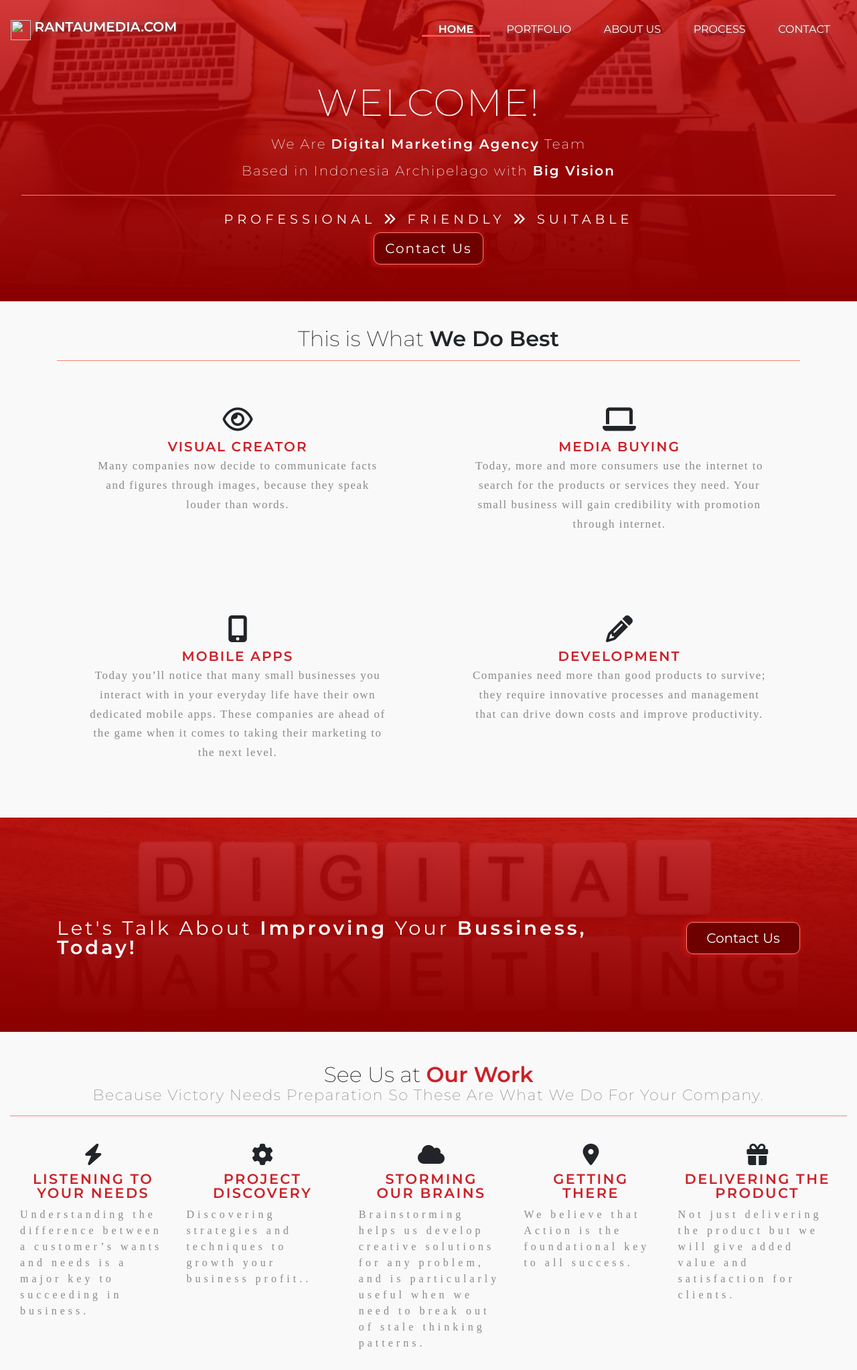
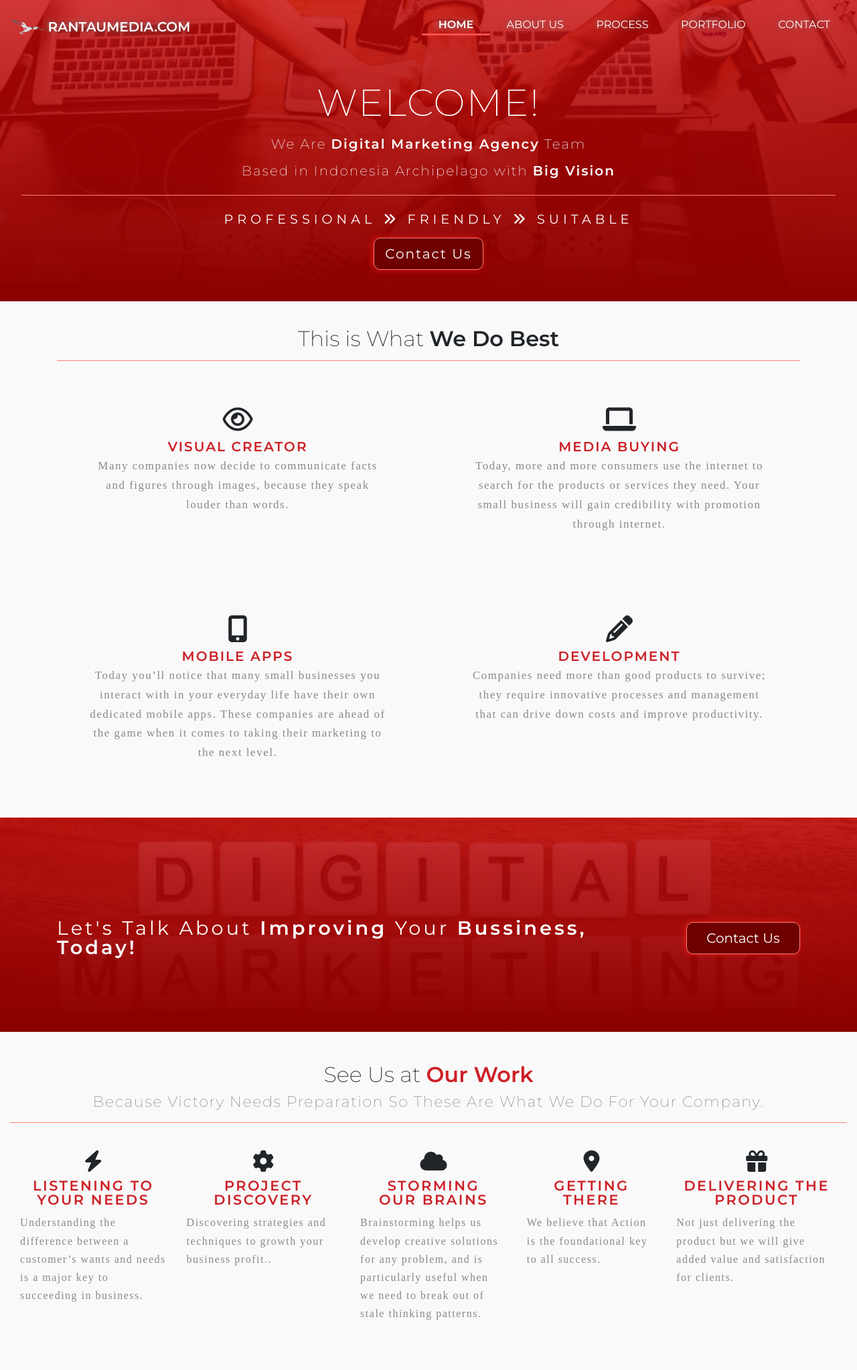
Before and after one commit to yoga-nugroho129/04-rantaumedia.com-ver-2, a plain HTML site: page index.html in a window 1280 px wide. Shown: the top 2046 px of the page at 67% size. Drawn offline with nearby package versions, Linux system fonts and the light colour scheme; a web font is replaced by a local one.

Commit message:
add logo & email setting using formspree

```diff
--- a/css/style.css
+++ b/css/style.css
@@ -9,6 +9,8 @@ body {
     transition: all 0.5s ease;
 }
 
+.logo {}
+
 .rantau-text {
     color: #CD2027;
 }
@@ -19,6 +21,7 @@ body {
 
 .navbar-nav li a {
     padding: 0 !important;
+    padding-bottom: 5px !important;
     text-transform: uppercase;
     margin-right: 15px !important;
     margin-left: 15px !important;
@@ -62,8 +65,8 @@ body {
 }
 
 .scrolled-nav {
-    padding-top: 8px !important;
-    padding-bottom: 8px !important;
+    padding-top: 10px !important;
+    padding-bottom: 10px !important;
     -webkit-box-shadow: -4px 4px 5px rgba(0, 0, 0, 0.78);
     box-shadow: -4px 4px 5px rgba(0, 0, 0, 0.78);
     background-color: salmon;
@@ -385,6 +388,7 @@ body {
     letter-spacing: 1.5px;
     line-height: 1.3;
     color: #898989;
+    padding-top: 10px;
 }
 
 .process-icon {
@@ -425,8 +429,8 @@ body {
 .process-item-text {
     font-weight: 200;
     font-family: 'gupter';
-    letter-spacing: 5px;
-    line-height: 1.5;
+    letter-spacing: 1.5px;
+    line-height: 1.7;
     color: #898989;
 }
 
@@ -435,7 +439,11 @@ body {
 
 /*CONTACT*/
 .contact {
-    background: #f9f9f9;
+    background: linear-gradient(rgba(249, 249, 249, 0.9), rgba(249, 249, 249, 0.9)), url('../img/logo/rantau media fix.png') !important;
+    background-position: center !important;
+    background-repeat: no-repeat !important;
+    background-size: contain !important;
+    background-attachment: fixed !important;
     padding-top: 50px;
     margin-bottom: 0 !important;
 }
@@ -459,8 +467,6 @@ body {
 }
 
 .form-control {
-    /*display: block;*/
-    /*width: 100%;*/
     background-color: transparent !important;
     border: none !important;
     border-bottom: 2px solid #CD2027 !important;
--- a/index.html
+++ b/index.html
@@ -23,7 +23,7 @@
     <nav class="navbar navbar-expand-lg fixed-top bg-transparent" id="home-nav-scroll">
         <!-- Image and text -->
         <a class="navbar-brand" href="#home" style="font-weight: bold;">
-            <img src="" width="30" height="30" class="d-inline-block align-top" alt="">
+            <img src="img/logo/rantau media fix.png" width="50" class="d-inline-block align-top logo" alt="">
             <span class="media-text" id="red-text">RANTAUMEDIA.COM</span>
         </a>
         <button class="navbar-toggler" type="button" data-toggle="collapse" data-target="#navbarNavAltMarkup" aria-controls="navbarNavAltMarkup" aria-expanded="false" aria-label="Toggle navigation">
@@ -36,11 +36,6 @@
                         Home
                     </a>
                 </li>
-                <li class="nav-item" id="portfolio-pos">
-                    <a class="nav-link page-scroll" href="#portfolio">
-                        Portfolio
-                    </a>
-                </li>
                 <li class="nav-item" id="about-pos">
                     <a class="nav-link page-scroll about-click" href="#about">
                         about us
@@ -49,6 +44,11 @@
                 <li class="nav-item" id="process-pos">
                     <a class="nav-link page-scroll" href="#process">
                         Process
+                    </a>
+                </li>
+                <li class="nav-item" id="portfolio-pos">
+                    <a class="nav-link page-scroll" href="#portfolio">
+                        Portfolio
                     </a>
                 </li>
                 <li class="nav-item" id="contact-pos">
@@ -69,7 +69,7 @@
         </p>
         <hr>
         <p class="jumbotron-quote" id="jumbotron-sm-quote">PROFESSIONAL <i class="fas fa-angle-double-right"></i> FRIENDLY <i class="fas fa-angle-double-right"></i> SUITABLE</p>
-        <a class="btn btn-lg cta-btn" href="#contact" role="button">Contact Us</a>
+        <a class="btn btn-lg cta-btn mt-2" href="#contact" role="button">Contact Us</a>
     </div>
     <!-- END OF BANNER -->
     <!-- ==================================================================== -->
@@ -275,8 +275,8 @@
                 </div>
                 <!-- contact form -->
                 <div class="col-md-6 contact-form">
-                    <article action="http://formspree,io/yoga.nugroho129@gmail.com" method="POST" class="contact-form">
-                        <form action="" class="form-group">
+                    <article class="contact-form">
+                        <form action="http://formspree.io/yoga.nugroho129@gmail.com" method="POST" class="form-group">
                             <div class="row">
                                 <div class="col pl-1">
                                     <input type="text" name="name" placeholder="name" class="form-control rounded-0">
--- a/js/script.js
+++ b/js/script.js
@@ -13,35 +13,37 @@ $(document).ready(function() {
             $('#home-nav-scroll').removeClass('scrolled-nav');
             $('#red-text').addClass('media-text');
         }
+
+        console.log(scrollValue);
         //END OF SCROLLED NAVBAR //
         // ============================================= //
 
         // NAVBAR ACTIVE SECTION //
-        if (scrollValue < 280) {
+        if (scrollValue < 250) {
             $('#home-pos').addClass('nav-link-active');
             $('#portfolio-pos').removeClass('nav-link-active');
             $('#about-pos').removeClass('nav-link-active');
             $('#process-pos').removeClass('nav-link-active');
             $('#contact-pos').removeClass('nav-link-active');
-        } else if (scrollValue > 300 && scrollValue < 540) {
+        } else if (scrollValue > 250 && scrollValue < 1250) {
+            $('#about-pos').addClass('nav-link-active');
+            $('#home-pos').removeClass('nav-link-active');
+            $('#portfolio-pos').removeClass('nav-link-active');
+            $('#process-pos').removeClass('nav-link-active');
+            $('#contact-pos').removeClass('nav-link-active');
+        } else if (scrollValue > 1250 && scrollValue < 1775) {
+            $('#process-pos').addClass('nav-link-active');
+            $('#home-pos').removeClass('nav-link-active');
+            $('#portfolio-pos').removeClass('nav-link-active');
+            $('#about-pos').removeClass('nav-link-active');
+            $('#contact-pos').removeClass('nav-link-active');
+        } else if (scrollValue > 1775 && scrollValue < 2100) {
             $('#portfolio-pos').addClass('nav-link-active');
             $('#home-pos').removeClass('nav-link-active');
             $('#about-pos').removeClass('nav-link-active');
             $('#process-pos').removeClass('nav-link-active');
             $('#contact-pos').removeClass('nav-link-active');
-        } else if (scrollValue > 540 && scrollValue < 1345) {
-            $('#about-pos').addClass('nav-link-active');
-            $('#home-pos').removeClass('nav-link-active');
-            $('#portfolio-pos').removeClass('nav-link-active');
-            $('#process-pos').removeClass('nav-link-active');
-            $('#contact-pos').removeClass('nav-link-active');
-        } else if (scrollValue > 1600 && scrollValue < 2010) {
-            $('#process-pos').addClass('nav-link-active');
-            $('#home-pos').removeClass('nav-link-active');
-            $('#portfolio-pos').removeClass('nav-link-active');
-            $('#about-pos').removeClass('nav-link-active');
-            $('#contact-pos').removeClass('nav-link-active');
-        } else if (scrollValue > 2190) {
+        } else if (scrollValue > 2100) {
             $('#contact-pos').addClass('nav-link-active');
             $('#home-pos').removeClass('nav-link-active');
             $('#portfolio-pos').removeClass('nav-link-active');
```
Also changed, not shown: img/logo/rantau media fix.png (added).
